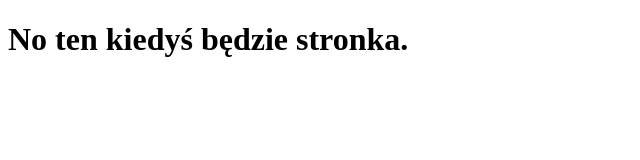
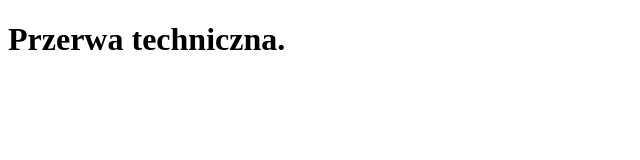
Before and after one commit to uzix11/my_website, a plain HTML site: page index.html in a window 1280 px wide. Shown: the whole page, without its empty margins (0-640 px from the left). Drawn offline with Linux system fonts and the light colour scheme.

Commit message:
Update index.html

```diff
--- a/index.html
+++ b/index.html
@@ -3,9 +3,9 @@
 <head>
     <meta charset="UTF-8">
     <meta name="viewport" content="width=device-width, initial-scale=1.0">
-    <title>yoo</title>
+    <title>uzar</title>
 </head>
 <body>
-    <h1>No ten kiedyś będzie stronka.</h1>
+    <h1>Przerwa techniczna.</h1>
 </body>
 </html>
```
